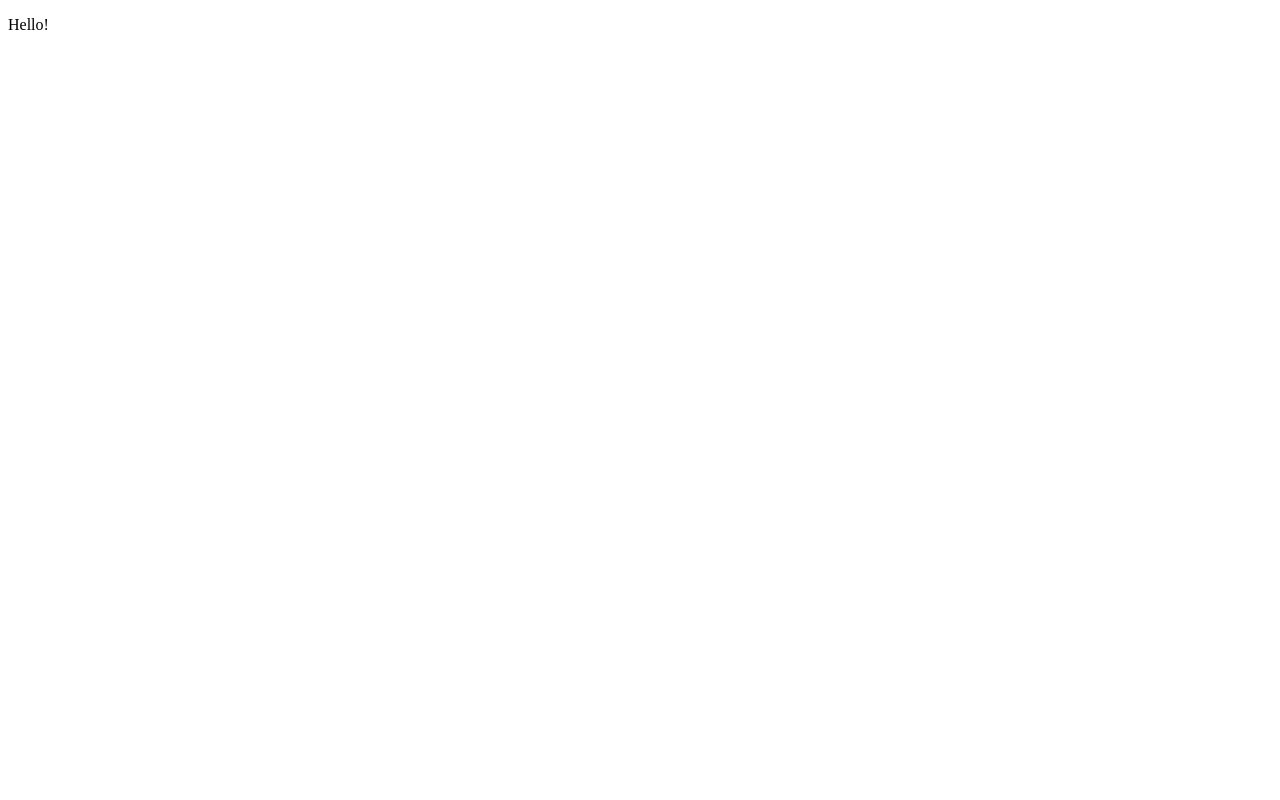
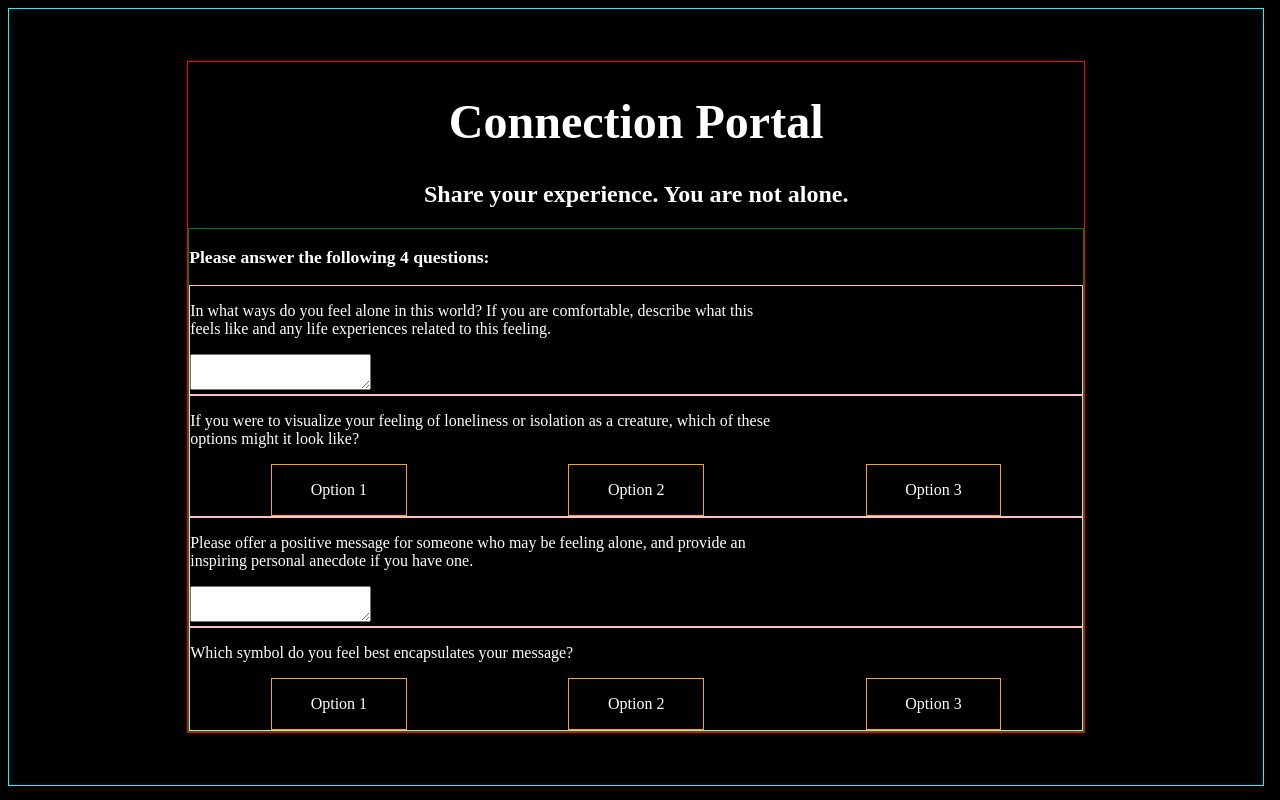
Before and after one commit to ndw1117/chance-encounter_connection-portal, a website: page client/index.html in a window 1280 px wide. Drawn offline with Linux system fonts and the light colour scheme.

Commit message:
UI Skeleton Implemented

```diff
--- a/client/index.html
+++ b/client/index.html
@@ -1,11 +1,87 @@
 <!DOCTYPE html>
 <html lang="en">
+
 <head>
     <meta charset="UTF-8">
     <meta name="viewport" content="width=device-width, initial-scale=1.0">
     <title>Connection Portal</title>
+    <link rel="stylesheet" href="styles.css">
 </head>
+
 <body>
-    <p>Hello!</p>
+    <div id="main">
+        <div id="title">
+            <h1>Connection Portal</h1>
+            <h2>Share your experience. You are not alone.</h2>
+        </div>
+
+        <div id="questions">
+            <h3>Please answer the following 4 questions:</h3>
+
+            <div class="question">
+                <p>In what ways do you feel alone in this world? If you are comfortable,
+                    describe what this feels like and any life experiences related to this feeling.
+                </p>
+
+                <textarea name="lonelyInput" id="lonelyInput"></textarea>
+
+            </div>
+
+            <div class="question">
+                <p>If you were to visualize your feeling of loneliness or isolation as a creature,
+                    which of these options might it look like?
+                </p>
+
+                <div class="images">
+
+                    <div class="option">
+                        <p>Option 1</p>
+                    </div>
+
+                    <div class="option">
+                        <p>Option 2</p>
+                    </div>
+
+                    <div class="option">
+                        <p>Option 3</p>
+                    </div>
+
+                </div>
+            </div>
+
+            <div class="question">
+                <p>Please offer a positive message for someone who may be feeling alone,
+                    and provide an inspiring personal anecdote if you have one.
+                </p>
+
+                <textarea name="positiveInput" id="positiveInput"></textarea>
+
+            </div>
+
+            <div class="question">
+                <p>Which symbol do you feel best encapsulates your message?</p>
+
+                <div class="images">
+
+                    <div class="option">
+                        <p>Option 1</p>
+                    </div>
+
+                    <div class="option">
+                        <p>Option 2</p>
+                    </div>
+
+                    <div class="option">
+                        <p>Option 3</p>
+                    </div>
+
+                </div>
+            </div>
+
+        </div>
+
+
+    </div>
 </body>
+
 </html>
--- /dev/null
+++ b/client/styles.css
@@ -0,0 +1,63 @@
+body {
+    border: 1px solid cyan;
+    background-color: black;
+    color: white;
+    display: flex;
+    justify-content: center;
+    align-items: center;
+    height: 97vh;
+    width: 98vw;
+}
+
+#main {
+    border: 1px solid red;
+    display: flex;
+    flex-direction: column;
+    justify-content: space-around;
+    align-items: center;
+    width: 70vw;
+}
+
+#title {
+    text-align: center;
+}
+
+h1 {
+    font-size: 3rem;
+}
+
+h2 {
+    font-size: 1.5rem;
+}
+
+h3 {
+ font-size: 1.1rem;
+}
+
+#questions {
+    border: 1px solid green;
+}
+
+.question {
+    border: 1px solid pink;
+}
+
+.question p {
+    width: 65%;
+}
+
+.images {
+    display: flex;
+    justify-content: space-around;
+    align-items: center;
+}
+
+.option {
+    border: 1px solid orange;
+    width: 15%;
+    display: flex;
+    flex-direction: column;
+    justify-content: space-around;
+    align-items: center;
+    text-align: center;
+}
```
